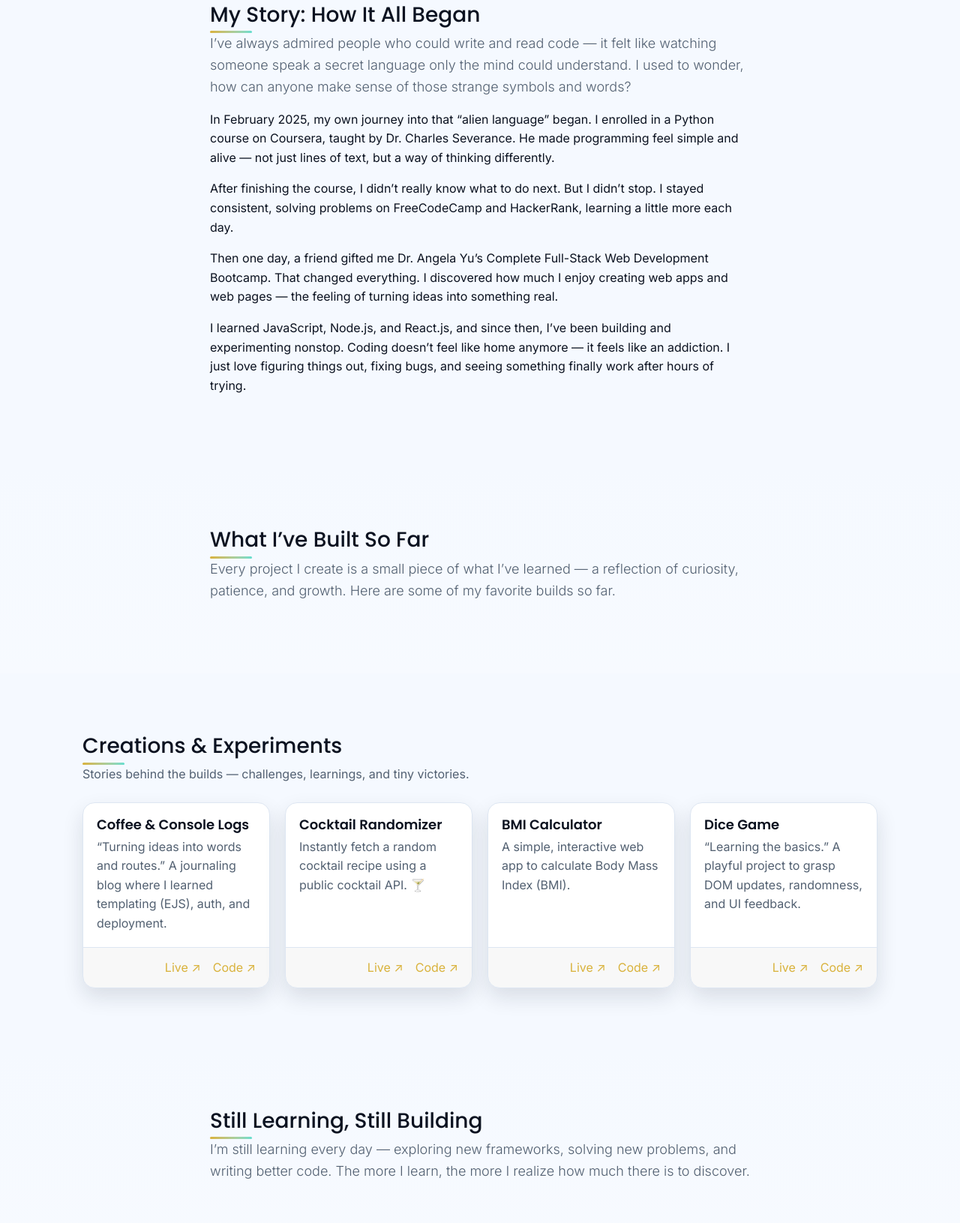
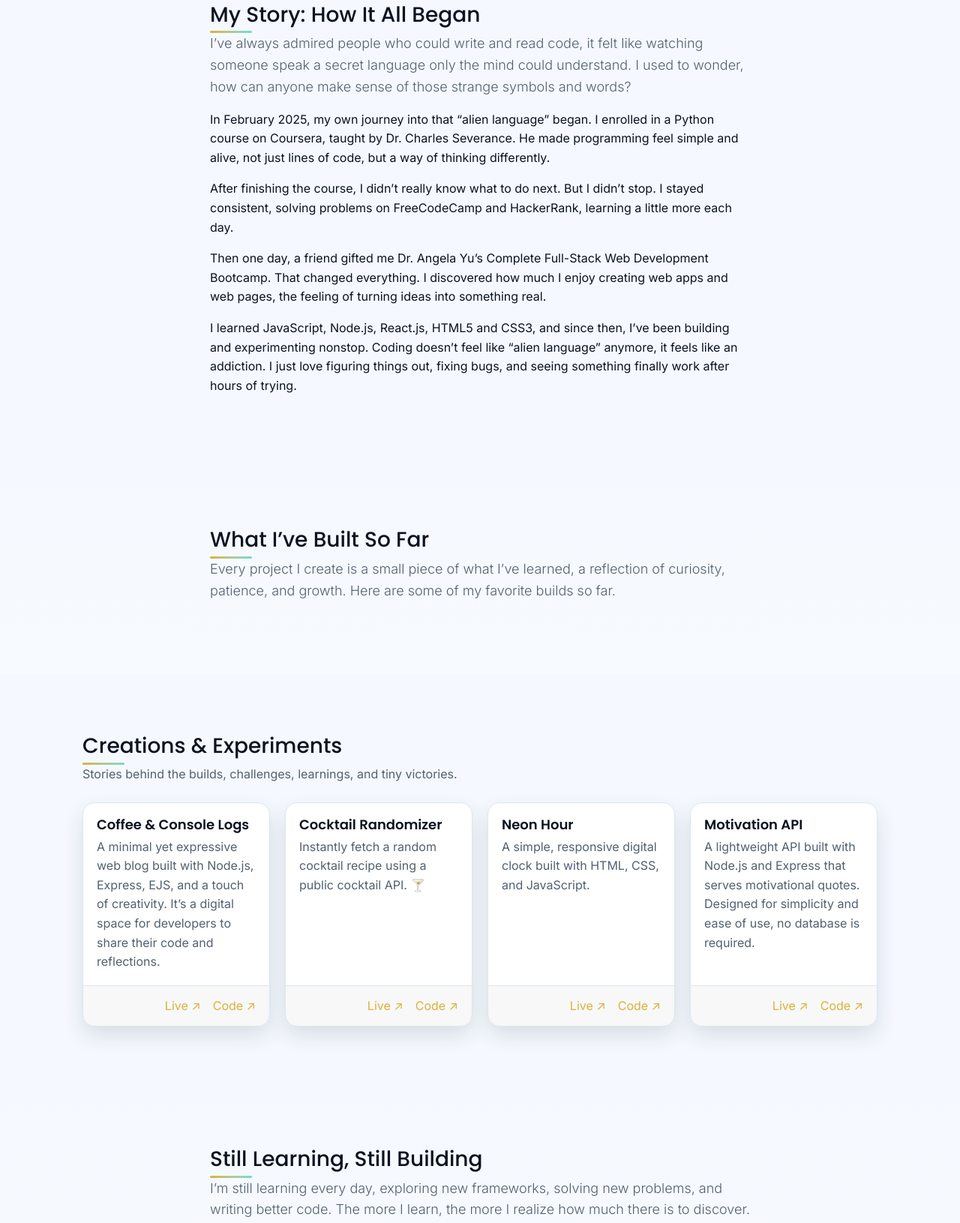
Before and after one commit to Lin-Lae/Lin-s-Portfolio, a plain HTML site: page index.html in a window 1280 px wide. Shown: the part 704-2335 px from the top of the page at 75% size. Drawn offline with nearby package versions, Linux system fonts and the light colour scheme.

Commit message:
Update projects

```diff
--- a/index.html
+++ b/index.html
@@ -56,11 +56,11 @@
         <div class="section-header">
           <h2>My Story: How It All Began</h2>
         </div>
-        <p class="lead">I’ve always admired people who could write and read code — it felt like watching someone speak a secret language only the mind could understand. I used to wonder, how can anyone make sense of those strange symbols and words?</p>
-        <p>In February 2025, my own journey into that “alien language” began. I enrolled in a Python course on Coursera, taught by Dr. Charles Severance. He made programming feel simple and alive — not just lines of text, but a way of thinking differently.</p>
+        <p class="lead">I’ve always admired people who could write and read code, it felt like watching someone speak a secret language only the mind could understand. I used to wonder, how can anyone make sense of those strange symbols and words?</p>
+        <p>In February 2025, my own journey into that “alien language” began. I enrolled in a Python course on Coursera, taught by Dr. Charles Severance. He made programming feel simple and alive, not just lines of code, but a way of thinking differently.</p>
         <p>After finishing the course, I didn’t really know what to do next. But I didn’t stop. I stayed consistent, solving problems on FreeCodeCamp and HackerRank, learning a little more each day.</p>
-        <p>Then one day, a friend gifted me Dr. Angela Yu’s Complete Full-Stack Web Development Bootcamp. That changed everything. I discovered how much I enjoy creating web apps and web pages — the feeling of turning ideas into something real.</p>
-        <p>I learned JavaScript, Node.js, and React.js, and since then, I’ve been building and experimenting nonstop. Coding doesn’t feel like home anymore — it feels like an addiction. I just love figuring things out, fixing bugs, and seeing something finally work after hours of trying.</p>
+        <p>Then one day, a friend gifted me Dr. Angela Yu’s Complete Full-Stack Web Development Bootcamp. That changed everything. I discovered how much I enjoy creating web apps and web pages, the feeling of turning ideas into something real.</p>
+        <p>I learned JavaScript, Node.js, React.js, HTML5 and CSS3, and since then, I’ve been building and experimenting nonstop. Coding doesn’t feel like “alien language” anymore, it feels like an addiction. I just love figuring things out, fixing bugs, and seeing something finally work after hours of trying.</p>
       </div>
     </section>
 
@@ -69,7 +69,7 @@
         <div class="section-header">
           <h2>What I’ve Built So Far</h2>
         </div>
-        <p class="lead">Every project I create is a small piece of what I’ve learned — a reflection of curiosity, patience, and growth. Here are some of my favorite builds so far.</p>
+        <p class="lead">Every project I create is a small piece of what I’ve learned, a reflection of curiosity, patience, and growth. Here are some of my favorite builds so far.</p>
       </div>
     </section>
 
@@ -77,13 +77,14 @@
       <div class="container">
         <div class="section-header">
           <h2>Creations &amp; Experiments</h2>
-          <p class="section-sub">Stories behind the builds — challenges, learnings, and tiny victories.</p>
+          <p class="section-sub">Stories behind the builds, challenges, learnings, and tiny victories.</p>
         </div>
         <div class="projects-grid">
           <article class="card">
             <div class="card-body">
               <h3 class="card-title">Coffee &amp; Console Logs</h3>
-              <p class="card-text">“Turning ideas into words and routes.” A journaling blog where I learned templating (EJS), auth, and deployment.</p>
+              <p class="card-text">A minimal yet expressive web blog built with Node.js, Express, EJS, and a touch of creativity.
+It’s a digital space for developers to share their code and reflections.</p>
             </div>
             <div class="card-footer">
               <a href="https://capstone-blog-y3r2.onrender.com/" class="card-link">Live ↗</a>
@@ -105,23 +106,23 @@
 
           <article class="card">
             <div class="card-body">
-              <h3 class="card-title">BMI Calculator</h3>
-              <p class="card-text">A simple, interactive web app to calculate Body Mass Index (BMI).</p>
+              <h3 class="card-title">Neon Hour</h3>
+              <p class="card-text">A simple, responsive digital clock built with HTML, CSS, and JavaScript.</p>
             </div>
             <div class="card-footer">
-              <a href="https://mybmibuddy.netlify.app/" class="card-link">Live ↗</a>
-              <a href="https://github.com/Lin-Lae/bmi-calculator" class="card-link">Code ↗</a>
+              <a href="https://neonhour.netlify.app/" class="card-link">Live ↗</a>
+              <a href="https://github.com/Lin-Lae/clock" class="card-link">Code ↗</a>
             </div>
           </article>
 
           <article class="card">
             <div class="card-body">
-              <h3 class="card-title">Dice Game</h3>
-              <p class="card-text">“Learning the basics.” A playful project to grasp DOM updates, randomness, and UI feedback.</p>
+              <h3 class="card-title">Motivation API</h3>
+              <p class="card-text">A lightweight API built with Node.js and Express that serves motivational quotes. Designed for simplicity and ease of use, no database is required.</p>
             </div>
             <div class="card-footer">
-              <a href="https://lin-lae.github.io/dice-game/" class="card-link">Live ↗</a>
-              <a href="https://github.com/Lin-Lae/dice-game" class="card-link">Code ↗</a>
+              <a href="https://motivation-api-50q6.onrender.com/" class="card-link">Live ↗</a>
+              <a href="https://github.com/Lin-Lae/Motivation-API" class="card-link">Code ↗</a>
             </div>
           </article>
         </div>
@@ -133,7 +134,7 @@
         <div class="section-header">
           <h2>Still Learning, Still Building</h2>
         </div>
-        <p class="lead">I’m still learning every day — exploring new frameworks, solving new problems, and writing better code. The more I learn, the more I realize how much there is to discover.</p>
+        <p class="lead">I’m still learning every day, exploring new frameworks, solving new problems, and writing better code. The more I learn, the more I realize how much there is to discover.</p>
       </div>
     </section>
 
@@ -167,12 +168,12 @@
       <div class="container">
         <div class="section-header">
           <h2>Let’s Connect</h2>
-          <p class="section-sub">If you’d like to collaborate, share ideas, or talk about tech — I’d love to connect.</p>
+          <p class="section-sub">If you’d like to collaborate, share ideas, or talk about tech, I’d love to connect.</p>
         </div>
         <div class="contact-card">
           <div>
             <h3>Let’s build something great</h3>
-            <p>Reach out anytime — I’ll get back to you soon.</p>
+            <p>Reach out anytime, I’ll get back to you soon.</p>
           </div>
           <a class="btn btn-primary" href="mailto:lynnlae22@gmail.com">Email</a>
         </div>
```
